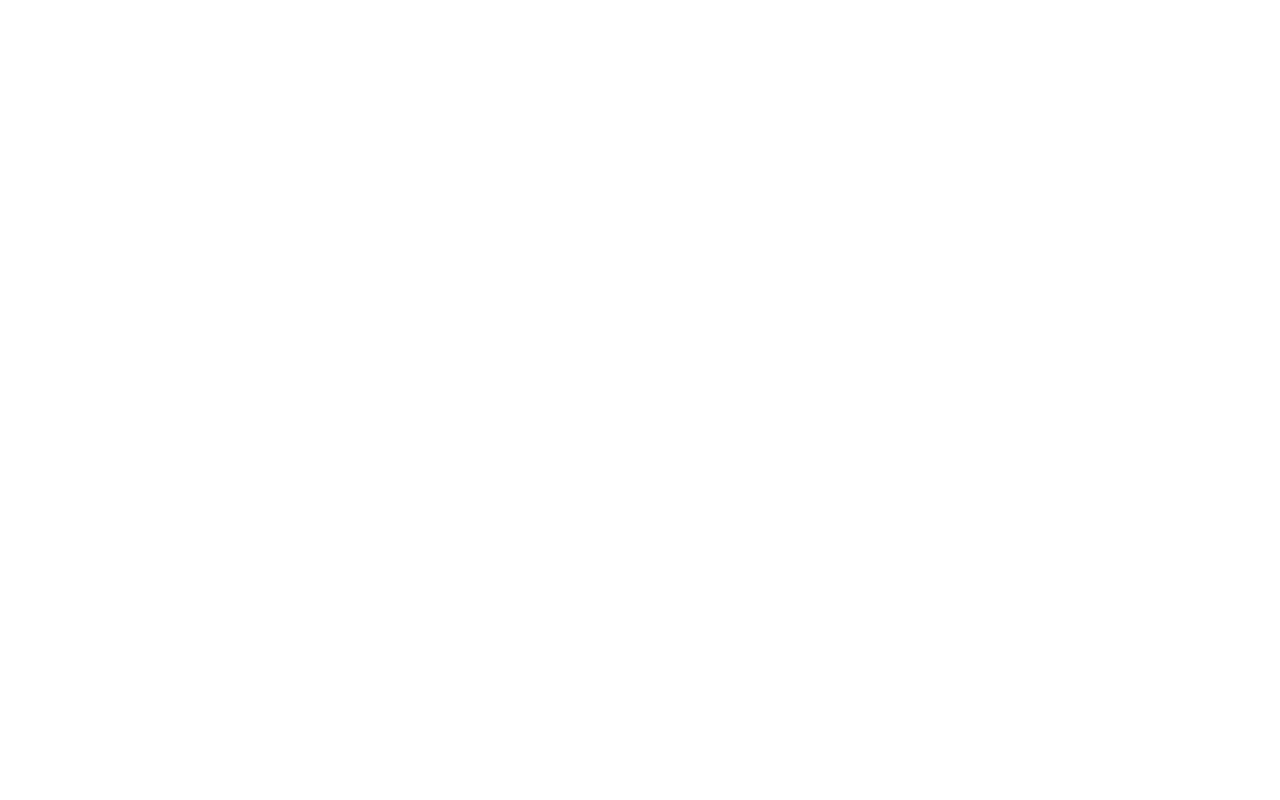
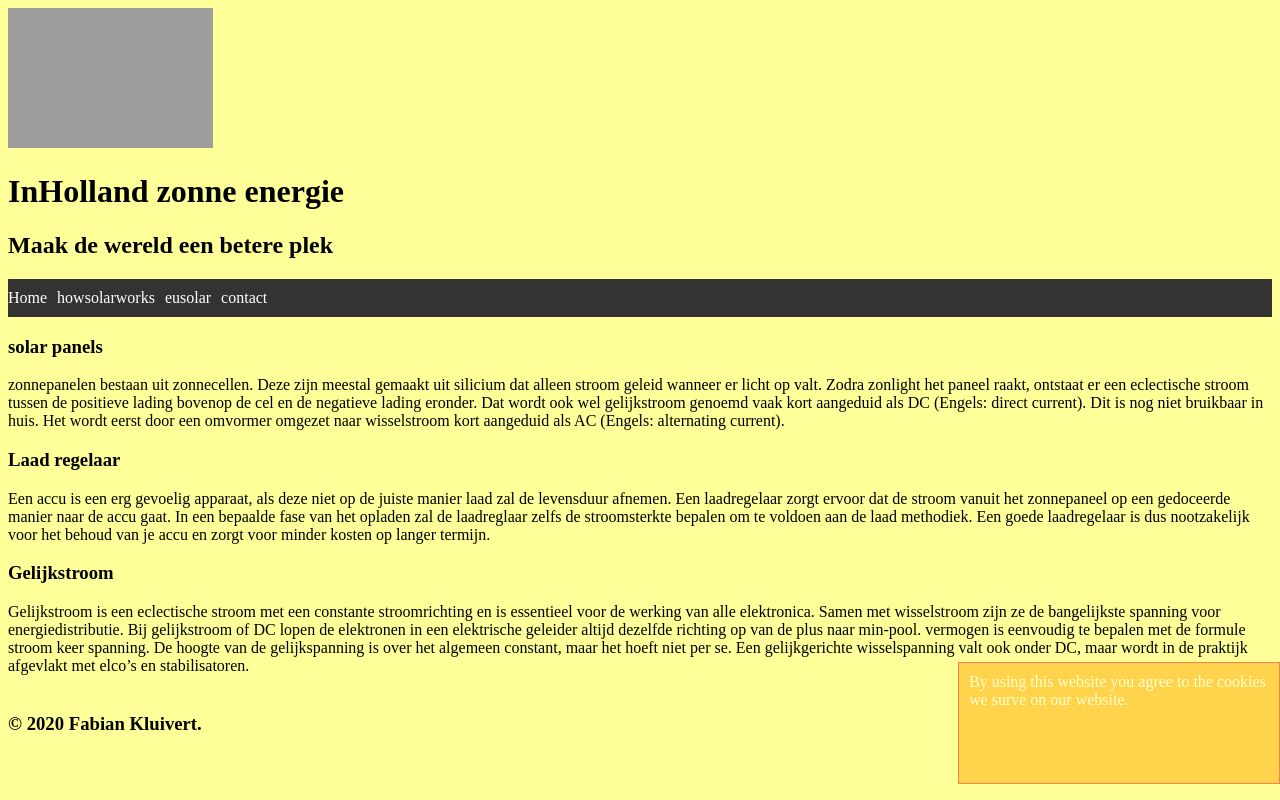
Before and after one commit to insertcoolname/Web-markup-final, a plain HTML site: page howsolarworks.html in a window 1280 px wide. Drawn offline with Linux system fonts and the light colour scheme; grey boxes are pictures that could not be loaded.

Commit message:
beetje meer

```diff
--- a/contact.html
+++ b/contact.html
@@ -0,0 +1,44 @@
+<!DOCTYPE html>
+<html lang="NL">
+
+	<head>
+		<meta name="author" content="Fabian Kluivert">
+		<title>contact</title>
+		<link rel="stylesheet" href="mystyle.css">
+		<meta charset="utf-8"/>
+		<meta name = "keywords" content="zonne-enegrie,zonnepanelen,laadregelaar,omvormer">
+	</head>
+	<body>
+		<img src="media/logo.png" alt="logo" width="205" height="140">
+		<header>
+			<h1>InHolland zonne energie</h1>
+	  		<h2>Maak de wereld een betere plek</h2>
+	  		<nav id="navBar">
+	  			<ul>
+	  				<li>
+	  					<a href="howsolarworks.html">Home</a>
+	  				</li>
+	  				<li>
+	  					<a href="howsolarworks.html">howsolarworks</a>
+	  				</li>
+	  				<li>
+	  					<a href="eusolar.html">eusolar</a>
+	  				</li>
+	  				<li>
+	  					<a href="contact.html">contact</a>
+	  				</li>
+	  			</ul>
+	  		</nav>
+		</header>
+		<section>
+		</section>
+		<footer>
+			<p id="cookiesBox">
+				By using this website you agree to the cookies we surve on our website.
+			</p>
+			<h3>
+				&copy; 2020 Fabian Kluivert.
+			</h3>
+		</footer>
+	</body>
+</html>
--- a/howsolarworks.html
+++ b/howsolarworks.html
@@ -0,0 +1,65 @@
+<!DOCTYPE html>
+<html lang="NL">
+
+	<head>
+		<meta name="author" content="Fabian Kluivert">
+		<title>Hoe werkt zonne-energie</title>
+		<link rel="stylesheet" href="mystyle.css">
+		<meta charset="utf-8"/>
+		<meta name = "keywords" content="zonne-enegrie,zonnepanelen,laadregelaar,omvormer">
+	</head>
+	<body>
+		<img src="media/logo.png" alt="logo" width="205" height="140">
+		<header>
+			<h1>InHolland zonne energie</h1>
+	  		<h2>Maak de wereld een betere plek</h2>
+	  		<nav id="navBar">
+	  			<ul>
+	  				<li>
+	  					<a href="howsolarworks.html">Home</a>
+	  				</li>
+	  				<li>
+	  					<a href="howsolarworks.html">howsolarworks</a>
+	  				</li>
+	  				<li>
+	  					<a href="eusolar.html">eusolar</a>
+	  				</li>
+	  				<li>
+	  					<a href="contact.html">contact</a>
+	  				</li>
+	  			</ul>
+	  		</nav>
+		</header>
+		<section>
+			<article>
+				<h3>solar panels</h3>
+				<p>
+					zonnepanelen bestaan uit zonnecellen. Deze zijn meestal gemaakt uit silicium dat alleen stroom geleid wanneer er licht op valt. Zodra zonlight het paneel raakt, ontstaat er een eclectische stroom tussen de positieve lading bovenop de cel en de negatieve lading eronder. Dat wordt ook wel gelijkstroom genoemd vaak kort aangeduid als DC (Engels: direct current). Dit is nog niet bruikbaar in huis. Het wordt eerst door een omvormer omgezet naar wisselstroom kort aangeduid als AC (Engels: alternating current).
+				</p>
+			</article>
+			<article>
+				<h3>Laad regelaar</h3>
+				<p>
+					Een accu is een erg gevoelig apparaat, als deze niet op de juiste manier laad zal de levensduur afnemen. Een laadregelaar zorgt ervoor dat de stroom vanuit het zonnepaneel op een gedoceerde manier naar de accu gaat. In een bepaalde fase van het opladen zal de laadreglaar zelfs de stroomsterkte bepalen om te voldoen aan de laad methodiek. Een goede laadregelaar is dus nootzakelijk voor het behoud van je accu en zorgt voor minder kosten op langer termijn.
+				</p>
+			</article>
+			<article>
+				<h3>Gelijkstroom</h3>
+				<p>
+					Gelijkstroom is een eclectische stroom met een constante stroomrichting en is essentieel voor de werking van alle elektronica. Samen met wisselstroom zijn ze de bangelijkste spanning voor energiedistributie. Bij gelijkstroom of DC lopen de elektronen in een elektrische geleider altijd dezelfde richting op van de plus naar min-pool. vermogen is eenvoudig te bepalen met de formule stroom keer spanning. De hoogte van de gelijkspanning is over het algemeen constant, maar het hoeft niet per se. Een gelijkgerichte wisselspanning valt ook onder DC, maar wordt in de praktijk afgevlakt met elco’s en stabilisatoren.
+				</p>
+			</article>
+			<article>
+				<h3></h3>
+			</article>
+		</section>
+		<footer>
+			<p id="cookiesBox">
+				By using this website you agree to the cookies we surve on our website.
+			</p>
+			<h3>
+				&copy; 2020 Fabian Kluivert.
+			</h3>
+		</footer>
+	</body>
+</html>
--- a/mystyle.css
+++ b/mystyle.css
@@ -1,30 +1,77 @@
-article{
+footer{
+
+	float: left;
+	width: 100%;
+}
+body{
+	background-color: #ffff99;
+}
+@media screen and (max-width: 1920px){
+	#navBar ul{
+		list-style-type: none;
+		margin: 0;
+		padding: 0;
+		overflow: hidden;
+		background-color: #333;
+	}
+	#navBar li{
+		float: left;
+	}
+	#navBar a{
+		display: block;
+		color: white;
+		text-align: center;
+		padding-right: 10px;
+		padding-top: 10px;
+		padding-bottom: 10px;
+		text-decoration: none;
+	}
+	.abox{
 		width: 60%;
 		float: left;
-
 	}
-
-@media screen and (max-width: 1920px){
-        img {
+	.product {
 
 		float: right;
+	}
+	aside{
+		width: 400px;
+		padding-left: 10px;
+		background-color: lightgray;
+		position: fixed;
+		right: 0;
+		top: 350px;
+	}
+	#cookiesBox{
+		width: 300px;
+		height: 100px;
+		padding: 10px;
+		border: 1px solid red;
+		position: fixed;
+		right:0px;
+		bottom: 0px;
+		z-index: 1;
+		background-color:#FA0;
+		opacity: 0.5;
+		color: #FFF;
 	}
 }
 
 @media screen and (max-width: 1100px){
-        img {
-
+	.product {
 		float: left;
+	}
+	body{
+		background-color:lightgreen;
 	}
 }
 
 @media (max-width:600px){
-        img {
+	.product {
 		display:block;
-			margin-left: auto;
-
+		margin: auto;
 	}
 	body{
-			background-color: blue;
+		background-color: lightblue;
 	}
 }
```
Also changed, not shown: eusolar.html (+44 -0 lines), index.html (+24 -14 lines), 1 other file. Lines whose indentation alone changed are shown as unchanged.
